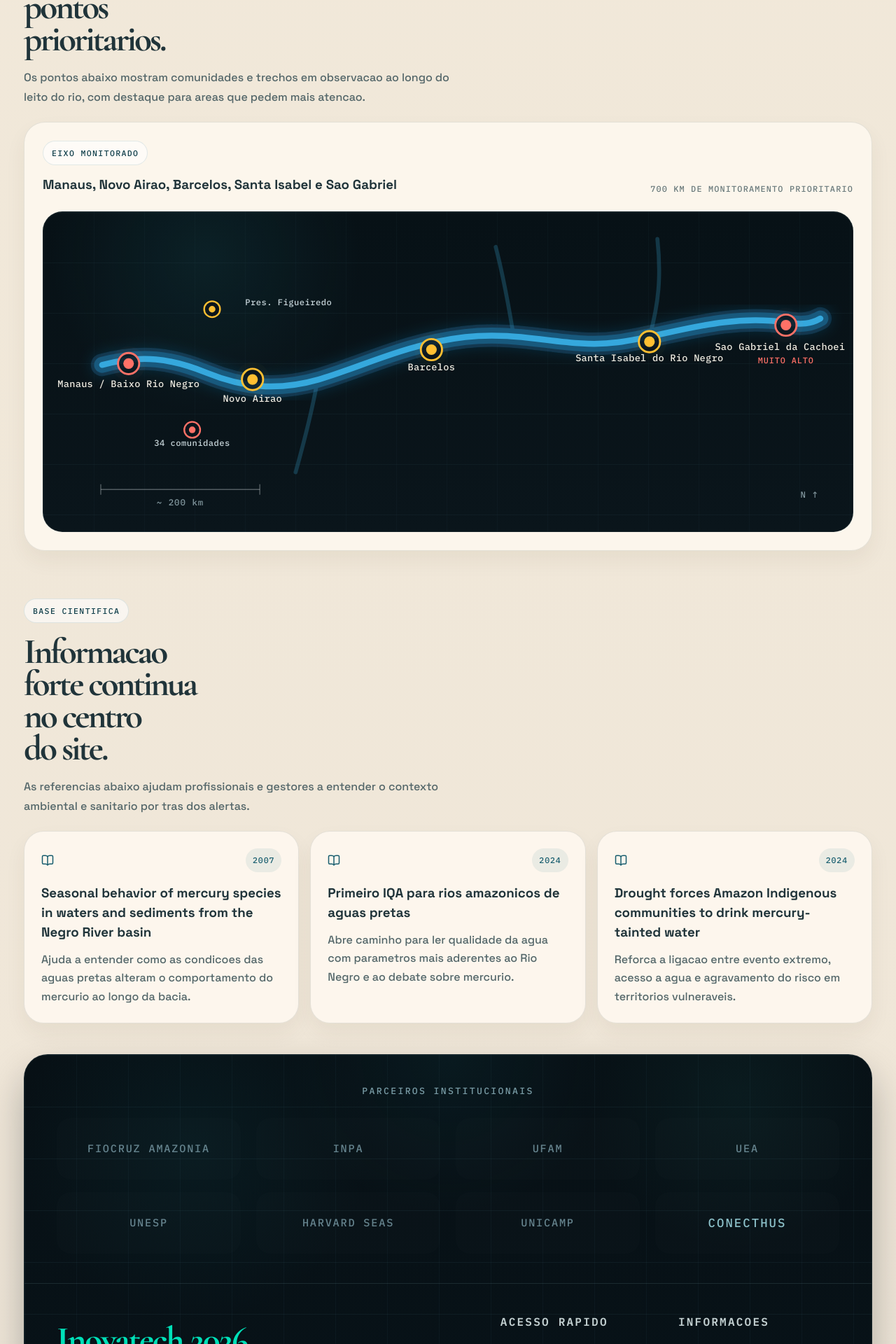
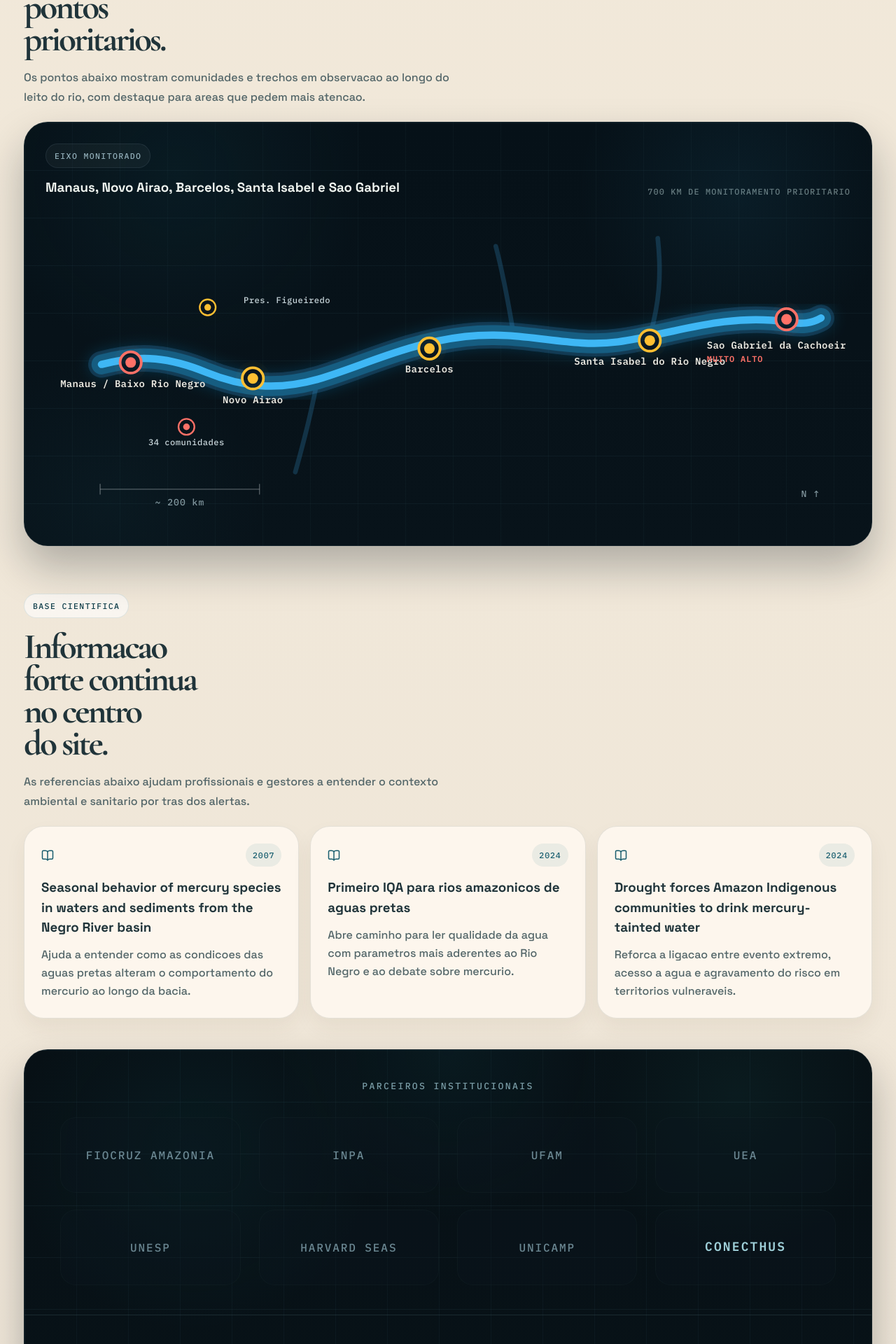
Before and after one commit to mdudocs/inovatech2026, a React (Vite) app: page / in a window 1280 px wide. Shown: the part 5565-7485 px from the top of the page at 70% size. Built offline with nearby package versions, Linux system fonts and the light colour scheme.

Commit message:
align river map and footer with reference

```diff
--- a/src/App.css
+++ b/src/App.css
@@ -917,24 +917,53 @@
   text-transform: uppercase;
 }
 
+.corridor-card {
+  position: relative;
+  overflow: hidden;
+  padding: 30px 30px 24px;
+  border-radius: 34px;
+  border: 1px solid rgba(82, 112, 122, 0.18);
+  background:
+    linear-gradient(rgba(58, 96, 108, 0.12) 1px, transparent 1px),
+    linear-gradient(90deg, rgba(58, 96, 108, 0.08) 1px, transparent 1px),
+    radial-gradient(circle at 18% 12%, rgba(28, 97, 110, 0.12), transparent 24%),
+    linear-gradient(180deg, #061118 0%, #08131a 100%);
+  background-size: 100% 68px, 68px 100%, 100% 100%, 100% 100%;
+  box-shadow: 0 30px 60px rgba(6, 17, 24, 0.28);
+}
+
+.corridor-card::before {
+  content: '';
+  position: absolute;
+  inset: 0;
+  background:
+    radial-gradient(circle at 84% 16%, rgba(53, 169, 220, 0.08), transparent 20%),
+    radial-gradient(circle at 10% 90%, rgba(25, 82, 97, 0.1), transparent 18%);
+  pointer-events: none;
+}
+
+.corridor-card .minor-tag {
+  background: rgba(255, 255, 255, 0.04);
+  border-color: rgba(121, 151, 160, 0.14);
+  color: rgba(156, 186, 196, 0.92);
+}
+
+.corridor-card h3 {
+  color: #eff4ef;
+}
+
 .corridor-map-shell {
   overflow-x: auto;
-  padding: 10px;
+  position: relative;
+  z-index: 1;
+  padding: 6px;
   border-radius: 28px;
-  background:
-    linear-gradient(rgba(57, 91, 104, 0.12) 1px, transparent 1px),
-    linear-gradient(90deg, rgba(57, 91, 104, 0.08) 1px, transparent 1px),
-    radial-gradient(circle at 20% 14%, rgba(33, 117, 127, 0.15), transparent 22%),
-    linear-gradient(180deg, #071116 0%, #0a151b 100%);
-  background-size: 100% 72px, 72px 100%, 100% 100%, 100% 100%;
-  border: 1px solid rgba(77, 108, 118, 0.18);
-  box-shadow: inset 0 1px 0 rgba(255, 255, 255, 0.03);
 }
 
 .river-map {
   display: block;
   width: 100%;
-  min-width: 900px;
+  min-width: 1020px;
   height: auto;
 }
 
@@ -944,10 +973,10 @@
 
 .tributary-path {
   fill: none;
-  stroke: rgba(43, 122, 155, 0.45);
-  stroke-width: 6;
+  stroke: rgba(39, 106, 145, 0.48);
+  stroke-width: 7;
   stroke-linecap: round;
-  opacity: 0.8;
+  opacity: 0.78;
 }
 
 .river-path {
@@ -957,19 +986,19 @@
 }
 
 .river-path-glow {
-  stroke: rgba(41, 156, 224, 0.18);
-  stroke-width: 34;
+  stroke: rgba(41, 156, 224, 0.2);
+  stroke-width: 40;
 }
 
 .river-path-main {
-  stroke: #18597d;
-  stroke-width: 24;
+  stroke: #165d81;
+  stroke-width: 30;
 }
 
 .river-path-highlight {
-  stroke: #39b3eb;
-  stroke-width: 9;
-  opacity: 0.88;
+  stroke: #42bfff;
+  stroke-width: 11;
+  opacity: 0.92;
 }
 
 .map-stop text,
@@ -984,8 +1013,8 @@
 }
 
 .stop-ring {
-  fill: rgba(11, 21, 27, 0.88);
-  stroke-width: 3;
+  fill: rgba(8, 18, 25, 0.9);
+  stroke-width: 4;
 }
 
 .stop-core {
@@ -1023,14 +1052,16 @@
 }
 
 .stop-name {
-  fill: #f0ece2;
-  font-size: 0.9rem;
+  fill: #ece9e1;
+  font-size: 0.92rem;
+  font-weight: 600;
   letter-spacing: 0.02em;
 }
 
 .stop-risk-text {
   fill: #ff7167;
   font-size: 0.78rem;
+  font-weight: 600;
   text-transform: uppercase;
   letter-spacing: 0.08em;
 }
@@ -1047,6 +1078,7 @@
 .marker-name {
   fill: #c8d6db;
   font-size: 0.8rem;
+  font-weight: 500;
   letter-spacing: 0.04em;
 }
 
@@ -1058,7 +1090,7 @@
 .map-scale text,
 .map-north text {
   fill: rgba(158, 180, 188, 0.82);
-  font-size: 0.82rem;
+  font-size: 0.86rem;
   letter-spacing: 0.08em;
 }
 
@@ -1120,7 +1152,7 @@
 .site-footer {
   position: relative;
   z-index: 1;
-  padding: 42px clamp(20px, 4vw, 46px);
+  padding: 42px clamp(22px, 4vw, 58px);
 }
 
 .partners-panel {
@@ -1130,7 +1162,7 @@
 .partners-kicker {
   display: block;
   width: fit-content;
-  margin: 0 auto 28px;
+  margin: 0 auto 34px;
   color: rgba(137, 174, 184, 0.88);
   font-family: var(--mono);
   font-size: 0.82rem;
@@ -1141,7 +1173,7 @@
 .partners-grid {
   display: grid;
   grid-template-columns: repeat(4, minmax(0, 1fr));
-  gap: 18px 22px;
+  gap: 24px 26px;
   align-items: center;
 }
 
@@ -1149,17 +1181,17 @@
   display: flex;
   align-items: center;
   justify-content: center;
-  min-height: 88px;
-  padding: 14px 18px;
-  border-radius: 20px;
-  color: rgba(110, 141, 152, 0.92);
+  min-height: 108px;
+  padding: 18px 20px;
+  border-radius: 22px;
+  color: rgba(118, 148, 159, 0.9);
   font-family: var(--mono);
-  font-size: 0.95rem;
+  font-size: 1rem;
   letter-spacing: 0.12em;
   text-transform: uppercase;
   text-align: center;
-  border: 1px solid transparent;
-  background: rgba(255, 255, 255, 0.01);
+  border: 1px solid rgba(88, 118, 127, 0.06);
+  background: rgba(13, 24, 31, 0.36);
   transition:
     color 180ms ease,
     border-color 180ms ease,
@@ -1169,14 +1201,15 @@
 
 .partner-chip:hover {
   color: rgba(205, 228, 230, 0.88);
-  border-color: rgba(95, 214, 193, 0.16);
-  background: rgba(95, 214, 193, 0.04);
+  border-color: rgba(95, 214, 193, 0.12);
+  background: rgba(95, 214, 193, 0.03);
   transform: translateY(-2px);
 }
 
 .partner-chip-highlight {
-  color: rgba(152, 208, 217, 0.92);
-  font-size: 1.08rem;
+  color: rgba(162, 212, 221, 0.98);
+  font-size: 1.12rem;
+  font-weight: 600;
 }
 
 .site-footer {
@@ -1187,10 +1220,10 @@
 
 .footer-brand strong {
   display: block;
-  margin-bottom: 18px;
+  margin-bottom: 20px;
   color: #00e0b8;
   font-family: var(--display);
-  font-size: clamp(2.4rem, 4vw, 3.5rem);
+  font-size: clamp(2.8rem, 5vw, 4.2rem);
   letter-spacing: -0.04em;
 }
 
@@ -1229,10 +1262,10 @@
 }
 
 .footer-column h3 {
-  margin: 0 0 18px;
+  margin: 0 0 22px;
   color: rgba(210, 223, 225, 0.92);
   font-family: var(--mono);
-  font-size: 1rem;
+  font-size: 1.06rem;
   letter-spacing: 0.14em;
   text-transform: uppercase;
 }
@@ -1245,7 +1278,8 @@
 
 .footer-column li {
   color: rgba(124, 154, 163, 0.88);
-  line-height: 1.9;
+  font-size: 1.02rem;
+  line-height: 2.05;
 }
 
 .footer-column li + li {
--- a/src/App.tsx
+++ b/src/App.tsx
@@ -244,47 +244,49 @@ const routeStops: Stop[] = [
   {
     name: 'Manaus / Baixo Rio Negro',
     detail: 'Pressao de seca extrema e comunidades isoladas.',
-    x: 118,
-    y: 218,
+    x: 122,
+    y: 217,
     risk: 'critical',
-    labelX: 118,
+    labelX: 16,
     labelY: 254,
+    labelAnchor: 'start',
   },
   {
     name: 'Novo Airao',
     detail: 'Entrada operacional para articulacao local.',
-    x: 305,
-    y: 242,
+    x: 306,
+    y: 241,
     risk: 'medium',
-    labelX: 305,
-    labelY: 276,
+    labelX: 306,
+    labelY: 278,
   },
   {
     name: 'Barcelos',
     detail: 'Trecho com leitura alimentar e historico de campanhas.',
-    x: 575,
-    y: 197,
+    x: 572,
+    y: 196,
     risk: 'high',
-    labelX: 575,
-    labelY: 228,
+    labelX: 572,
+    labelY: 232,
   },
   {
     name: 'Santa Isabel do Rio Negro',
     detail: 'Distancia longa e resposta assistencial mais lenta.',
     x: 904,
-    y: 185,
+    y: 184,
     risk: 'high',
     labelX: 904,
-    labelY: 214,
+    labelY: 220,
   },
   {
     name: 'Sao Gabriel da Cachoeira',
     detail: 'Maior concentracao de vulnerabilidade na rota prioritaria.',
     x: 1110,
-    y: 160,
+    y: 152,
     risk: 'critical',
-    labelX: 1110,
-    labelY: 198,
+    labelX: 990,
+    labelY: 196,
+    labelAnchor: 'start',
     riskText: 'Muito alto',
   },
 ]
@@ -292,19 +294,19 @@ const routeStops: Stop[] = [
 const territoryMarkers: TerritoryMarker[] = [
   {
     name: 'Pres. Figueiredo',
-    x: 244,
-    y: 136,
+    x: 238,
+    y: 134,
     risk: 'high',
-    labelX: 294,
-    labelY: 130,
+    labelX: 292,
+    labelY: 128,
     labelAnchor: 'start',
   },
   {
     name: '34 comunidades',
-    x: 214,
-    y: 318,
+    x: 206,
+    y: 314,
     risk: 'critical',
-    labelX: 214,
+    labelX: 206,
     labelY: 342,
   },
 ]
```
